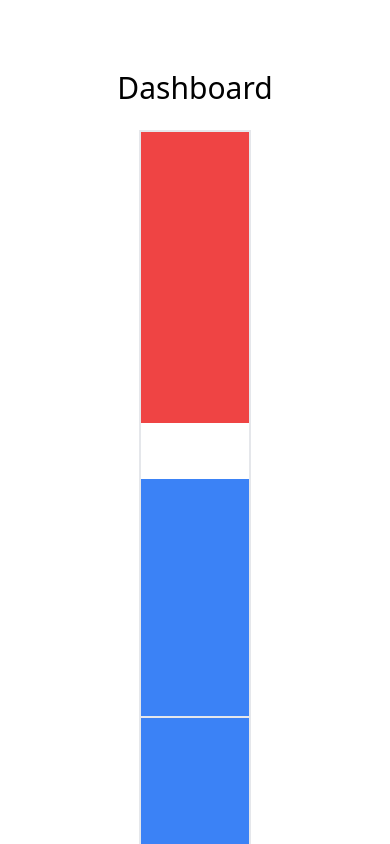
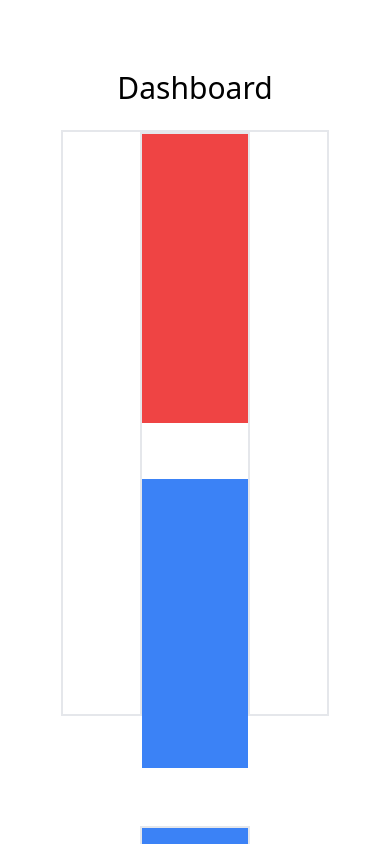
Before and after one commit to Dybton/ambient-quant-self, a React (Create React App) app: page / in a window 390 px wide. Shown: the top 844 px of the page. Built offline with nearby package versions, Linux system fonts and the light colour scheme.

Commit message:
fixed the responsive vertical distance

```diff
--- a/src/App.tsx
+++ b/src/App.tsx
@@ -6,8 +6,8 @@ function App() {
     <div className="flex h-screen w-screen justify-center items-center" >
       <div className="w-9/12 h-5/6 ">
         <h1 className="text-3xl text-center font-semi-bold">Dashboard</h1>
-        <div className="w-11/12 h-5/6 mt-6 mx-auto mt-10">
-          <div className="w-5/12 h-full lg:float-left border-2 mx-auto lg:ml-14 ">
+        <div className="w-11/12 h-5/6 mt-6 mx-auto mt-10 border-2">
+          <div className="w-5/12 h-full lg:float-left border-2 mx-auto lg:ml-14 mb-28 ">
             <div className="bg-red-500 w-full h-3/6"></div>
             <div className="bg-blue-500 w-full h-3/6 mt-14"></div>
           </div>
@@ -31,3 +31,5 @@ export default App;
 // Next up is adding yet another box inside the first box, that is also sized relatively
 // Create 4 boxes inside the second box, that are also sized relatively
 // Create two twin boxes inside the second box, that are also sized relatively
+// Next up I need to fix the responsive mt
+// I also need to set a respnsive width so that they're always the same
```
